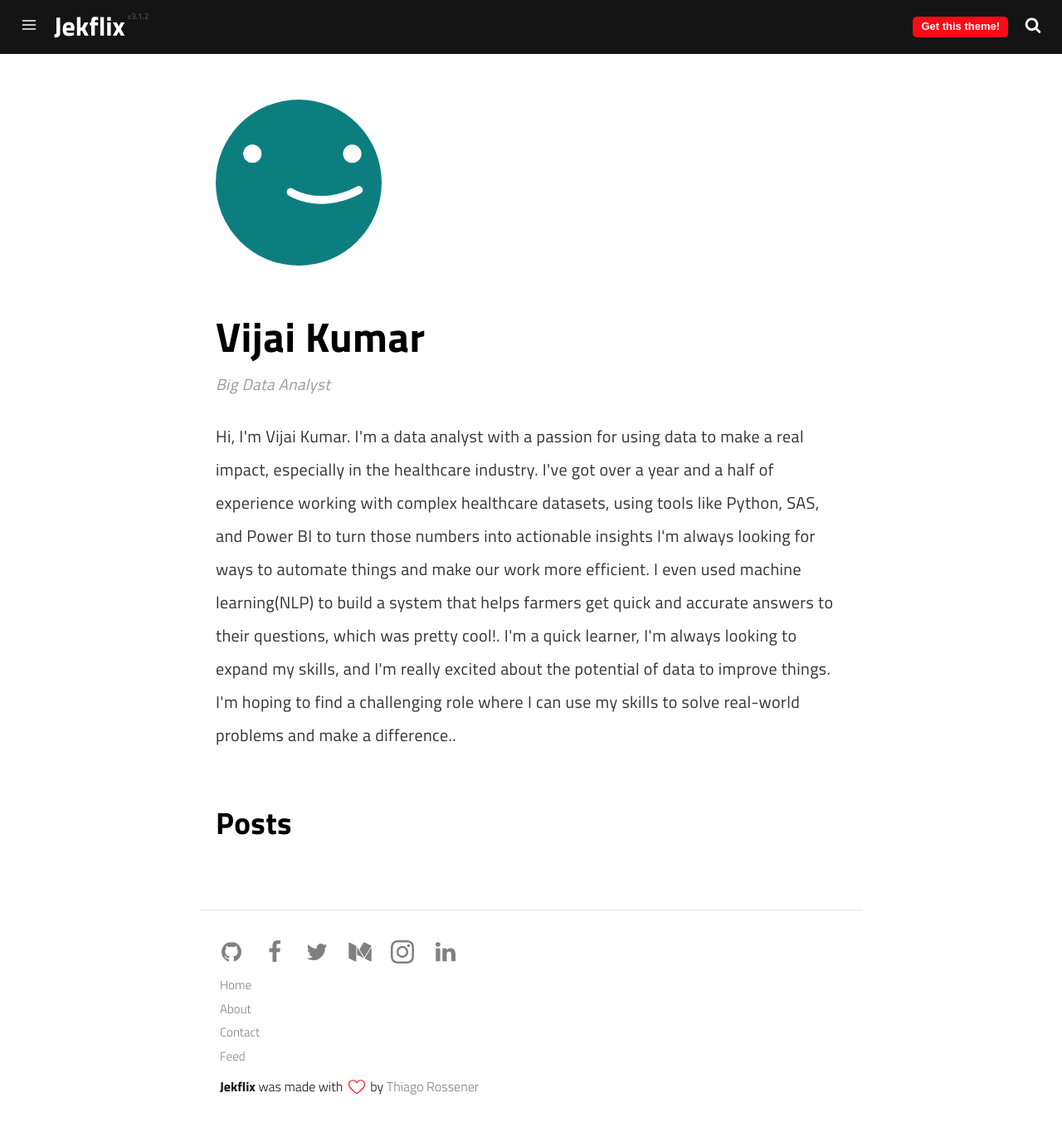
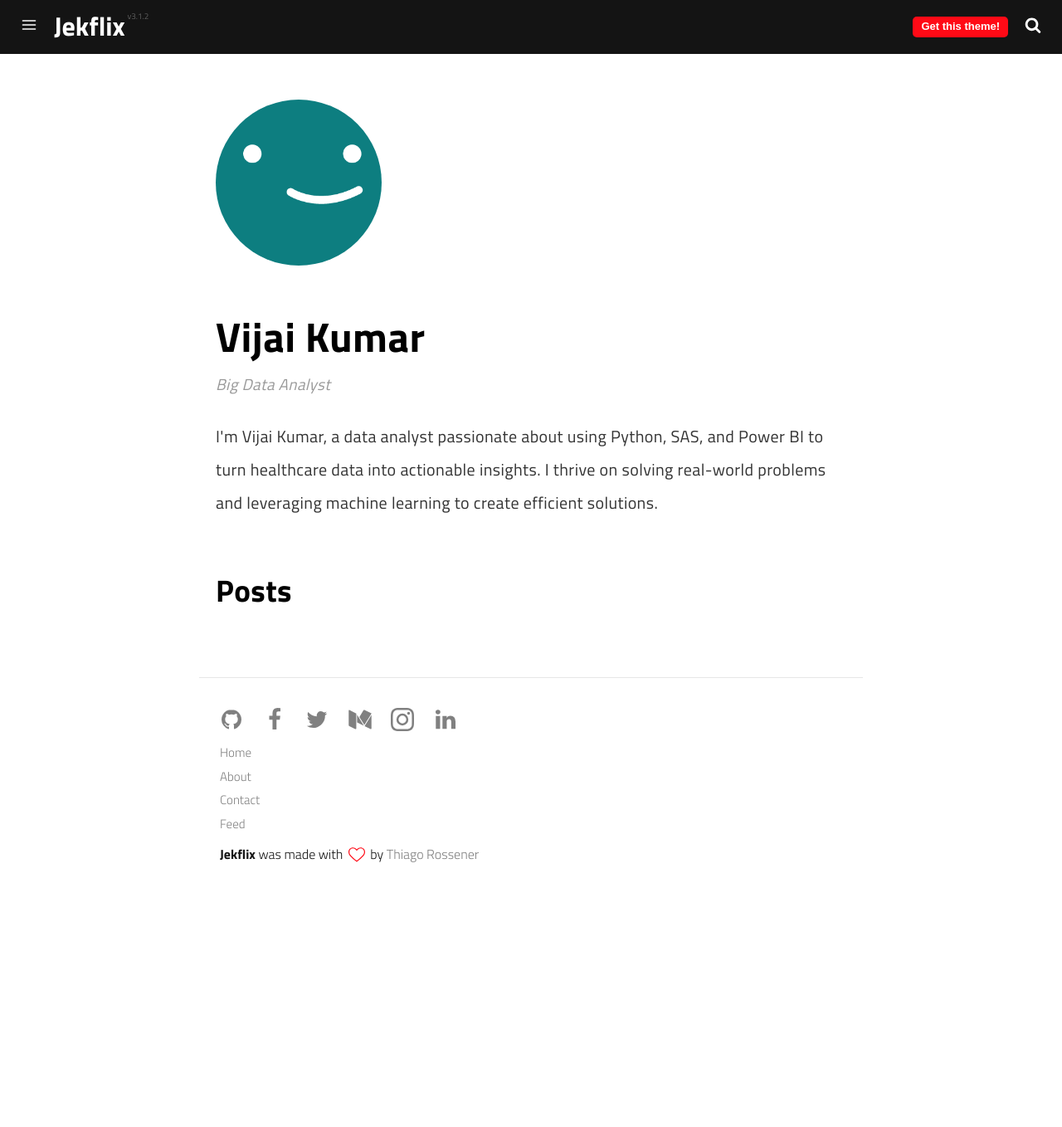
Before and after one commit to VijaikumarSVK/VijaikumarSVK.github.io, a Jekyll site: the page built from _authors/mranderson.md, in a window 1280 px wide and 1358 px high. Shown: the whole window at 83% size. Built offline with Jekyll 4.4.1, drawn with Linux system fonts in a browser that asks for light colours; a script that is not in the unit is left out.

Commit message:
changing bio info 4

```diff
--- a/_authors/mranderson.md
+++ b/_authors/mranderson.md
@@ -4,7 +4,7 @@ photo: /assets/img/uploads/profile.png
 name: Vijai Kumar S
 display_name: Vijai Kumar
 position: Big Data Analyst
-bio: Hi, I'm Vijai Kumar. I'm a data analyst with a passion for using data to make a real impact, especially in the healthcare industry. I've got over a year and a half of experience working with complex healthcare datasets, using tools like Python, SAS, and Power BI to turn those numbers into actionable insights I'm always looking for ways to automate things and make our work more efficient. I even used machine learning(NLP) to build a system that helps farmers get quick and accurate answers to their questions, which was pretty cool!. I'm a quick learner, I'm always looking to expand my skills, and I'm really excited about the potential of data to improve things. I'm hoping to find a challenging role where I can use my skills to solve real-world problems and make a difference..
+bio: I'm Vijai Kumar, a data analyst passionate about using Python, SAS, and Power BI to turn healthcare data into actionable insights. I thrive on solving real-world problems and leveraging machine learning to create efficient solutions.
 github_username: VijaikumarSVK
 linkedin_username: vijai-kumar-s
 ---
```
